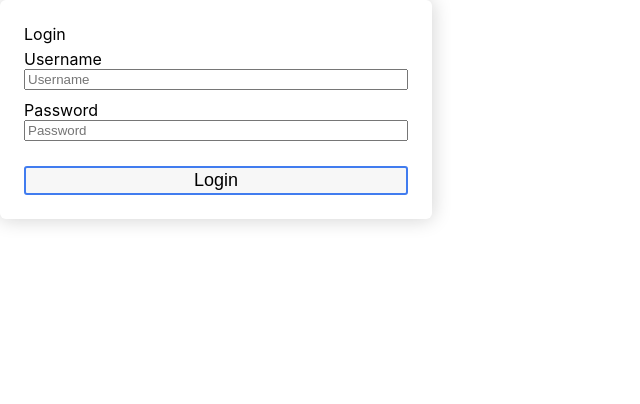
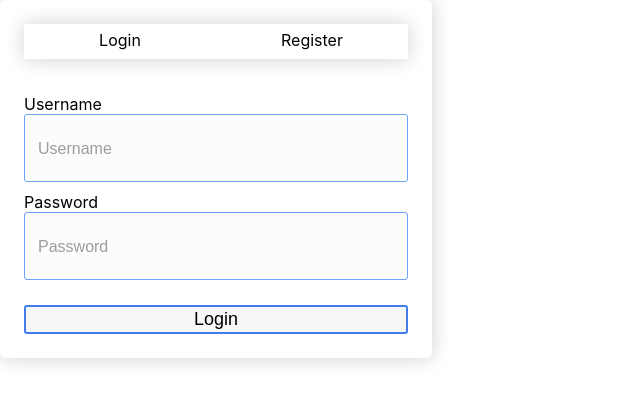
Before and after one commit to preetinair985/LoginFormDemo-ReactJs, a React (Create React App) app: page / in a window 1280 px wide. Shown: the top 404 px of the page, without its empty margins (0-640 px from the left). Built offline with nearby package versions, Linux system fonts and the light colour scheme.

Commit message:
Style, Login & Register file updated

```diff
--- a/src/component/LoginBox.js
+++ b/src/component/LoginBox.js
@@ -1,5 +1,4 @@
 import React, { Component } from "react";
-
 
 class LoginBox extends Component {
   constructor(props) {
@@ -10,22 +9,64 @@ class LoginBox extends Component {
 
   submitLogin(e) {}
 
+  showLoginBox() {
+    this.setState({isLoginOpen: true, isRegisterOpen: false});
+  }
+
+  showRegisterBox() {
+    this.setState({isRegisterOpen: true, isLoginOpen: false});
+  }
+
   render() {
     return (
       <div className="inner-container">
-        <div className="header">Login</div>
+        {/* <div className="header">Login</div> */}
+        <div className="box-controller">
+          <div
+            className={
+              "controller " +
+              (this.state.isLoginOpen ? "selected-controller" : "")
+            }
+            onClick={this.showLoginBox.bind(this)}
+          >
+            Login
+          </div>
+          <div
+            className={
+              "controller " +
+              (this.state.isRegisterOpen ? "selected-controller" : "")
+            }
+            onClick={this.showRegisterBox.bind(this)}
+          >
+            Register
+          </div>
+        </div>
         <div className="box">
           <div className="input-group">
             <label htmlFor="username">Username</label>
-            <input type="text" name="username" className="login-input" placeholder="Username" />
+            <input
+              type="text"
+              name="username"
+              className="login-input"
+              placeholder="Username"
+            />
           </div>
 
           <div className="input-group">
             <label htmlFor="password">Password</label>
-            <input type="password" name="password" className="login-input" placeholder="Password" />
+            <input
+              type="password"
+              name="password"
+              className="login-input"
+              placeholder="Password"
+            />
           </div>
 
-          <button type="button" className="login-btn" onClick={this.submitLogin.bind(this)}>
+          <button
+            type="button"
+            className="login-btn"
+            onClick={this.submitLogin.bind(this)}
+          >
             Login
           </button>
         </div>
--- a/src/component/RegisterBox.js
+++ b/src/component/RegisterBox.js
@@ -1,34 +1,67 @@
-import React, { Component } from 'react';
+import React, { Component } from "react";
 
 class RegisterBox extends Component {
   constructor(props) {
-         super(props)
+    super(props);
 
-         this.state = {
-
-         }
+    this.state = {};
   }
   submitRegister(e) {}
+
+  showLoginBox() {
+    this.setState({isLoginOpen: true, isRegisterOpen: false});
+  }
+
+  showRegisterBox() {
+    this.setState({isRegisterOpen: true, isLoginOpen: false});
+  }
+
   render() {
     return (
       <div className="inner-container">
-            <div className="header">
+        {/* <div className="header">
+              Register
+            </div> */}
+
+        <div className="box-controller">
+          <div
+            className={
+              "controller " +
+              (this.state.isLoginOpen ? "selected-controller" : "")
+            }
+            onClick={this.showLoginBox.bind(this)}
+          >
+            Login
+          </div>
+          <div
+            className={
+              "controller " +
+              (this.state.isRegisterOpen ? "selected-controller" : "")
+            }
+            onClick={this.showRegisterBox.bind(this)}
+          >
             Register
           </div>
+        </div>
         <div className="box">
-
           <div className="input-group">
             <label htmlFor="username">Username</label>
             <input
               type="text"
               name="username"
               className="login-input"
-                  placeholder="Username"/>
+              placeholder="Username"
+            />
           </div>
 
           <div className="input-group">
             <label htmlFor="email">Email</label>
-                <input type="text" name="email" className="login-input" placeholder="Email"/>
+            <input
+              type="text"
+              name="email"
+              className="login-input"
+              placeholder="Email"
+            />
           </div>
 
           <div className="input-group">
@@ -37,17 +70,19 @@ import React, { Component } from 'react';
               type="password"
               name="password"
               className="login-input"
-                  placeholder="Password"/>
+              placeholder="Password"
+            />
           </div>
           <button
             type="button"
             className="login-btn"
-                onClick={this
-                .submitRegister
-                .bind(this)}>Register</button>
+            onClick={this.submitRegister.bind(this)}
+          >
+            Register
+          </button>
         </div>
       </div>
-        )
+    );
   }
 }
 
--- a/src/css/Style.css
+++ b/src/css/Style.css
@@ -6,8 +6,8 @@ body,
     box-sizing: border-box;
 }
 
-$blue_theme: #70a1ff;
-//Root Container
+
+/* Root Container */
 .root-container {
     width: 100%;
     height: 100%;
@@ -40,10 +40,10 @@ $blue_theme: #70a1ff;
     cursor: pointer;
 }
 
-//Currently Selected Controller
+/* Currently Selected Controller */
 .selected-controller {
     transition: border 0.5s ease-out;
-    border-bottom: 2px solid $blue_theme;
+    border-bottom: 2px solid #70a1ff;
 }
 
 .box-container {
@@ -64,7 +64,7 @@ $blue_theme: #70a1ff;
     visibility: visible;
 }
 
-//Header
+/* Header */
 .header {
     text-align: center;
     padding: 5px;
@@ -73,7 +73,7 @@ $blue_theme: #70a1ff;
     /* margin-right: 35px; */
     font-family: Ozxgen, sans-serif;
     font-size: 22px;
-    border-bottom: 2px solid $blue_theme;
+    border-bottom: 2px solid #70a1ff;
 }
 
 .box {
@@ -89,7 +89,7 @@ $blue_theme: #70a1ff;
     margin-bottom: 5px;
 }
 
-//Label
+/* Label */
 .login-label {
     font-family: Oxygen, sans-serif;
     font-size: 20px;
@@ -97,11 +97,11 @@ $blue_theme: #70a1ff;
     padding-left: 5px;
 }
 
-//Input
+/* Input */
 .login-input {
     height: 2.1em;
     border-radius: 3px;
-    border: 1px solid $blue_theme;
+    border: 1px solid #70a1ff;
     transition: border 0.4s ease-out;
     padding: 13px;
     font-family: Oxygen, sans-serif;
@@ -111,7 +111,7 @@ $blue_theme: #70a1ff;
 }
 
 .login-input:hover {
-    border: 2px solid $blue_theme;
+    border: 2px solid #70a1ff;
 }
 
 .login-input:focus {
@@ -119,10 +119,11 @@ $blue_theme: #70a1ff;
     box-shadow: 0px 0px 20px rgba(15, 15, 15, 0.2);
 }
 
-//Input Placeholder
+/* Input Placeholder */
 .login-input::placeholder {
     font-family: Oxygen, sans-serif;
-    font-size: 16px; //color: rgba(46, 213, 116, 0.839);
+    font-size: 16px;
+    /* color: rgba(46, 213, 116, 0.839); */
     color: rgba(15, 15, 15, 0.4);
 }
 
@@ -151,7 +152,7 @@ $blue_theme: #70a1ff;
     font-size: 16px;
 }
 
-//Password
+/* Password */
 .password-state {
     display: flex;
     flex-direction: row;
```
Lines whose indentation alone changed are shown as unchanged.
